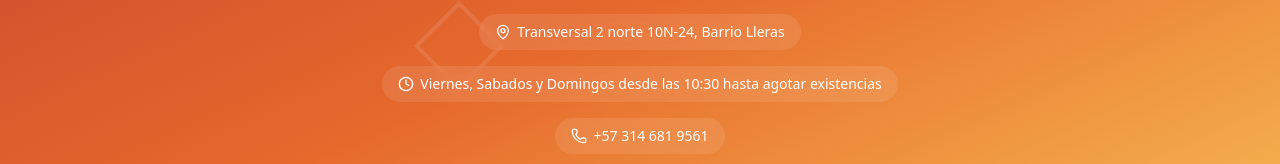
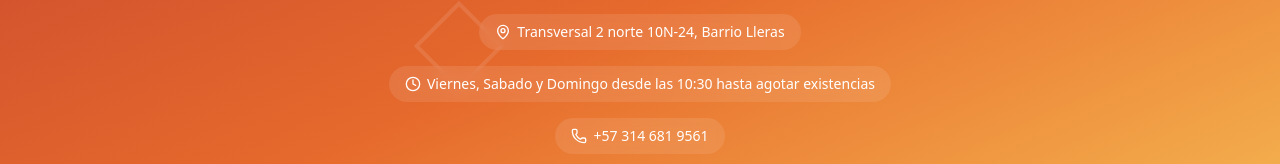
Before and after one commit to mososNicolas/SPA-menu, a React (Vite) app: page / in a window 1280 px wide. Shown: the part 274-438 px from the top of the page. Built offline with nearby package versions, Linux system fonts and the light colour scheme.

Commit message:
Correct day spelling in operating hours text

```diff
--- a/src/components/Header.tsx
+++ b/src/components/Header.tsx
@@ -34,7 +34,7 @@ export function Header() {
             </div>
             <div className="flex items-center gap-1.5 bg-white/10 backdrop-blur-sm px-3 py-1.5 md:px-4 md:py-2 rounded-full">
               <Clock className="w-3.5 h-3.5 md:w-4 md:h-4 flex-shrink-0" />
-              <span className="whitespace-nowrap">Viernes, Sabados y Domingos desde las 10:30 hasta agotar existencias</span>
+              <span className="whitespace-nowrap">Viernes, Sabado y Domingo desde las 10:30 hasta agotar existencias</span>
             </div>
             <div className="flex items-center gap-1.5 bg-white/10 backdrop-blur-sm px-3 py-1.5 md:px-4 md:py-2 rounded-full">
               <Phone className="w-3.5 h-3.5 md:w-4 md:h-4 flex-shrink-0" />
```
